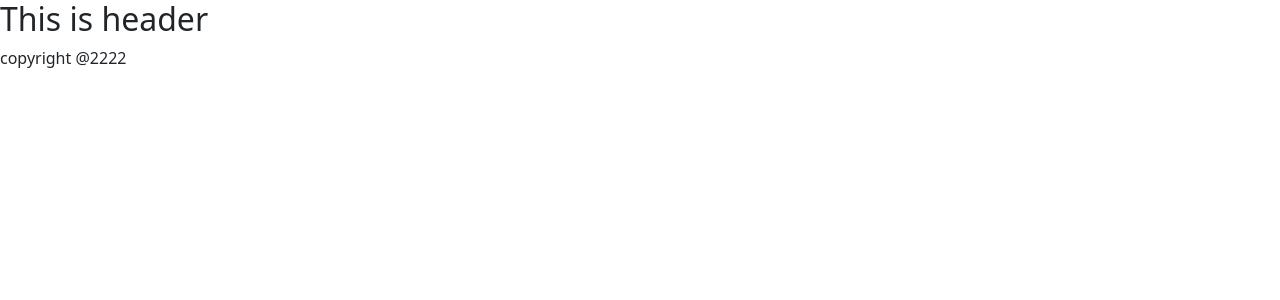
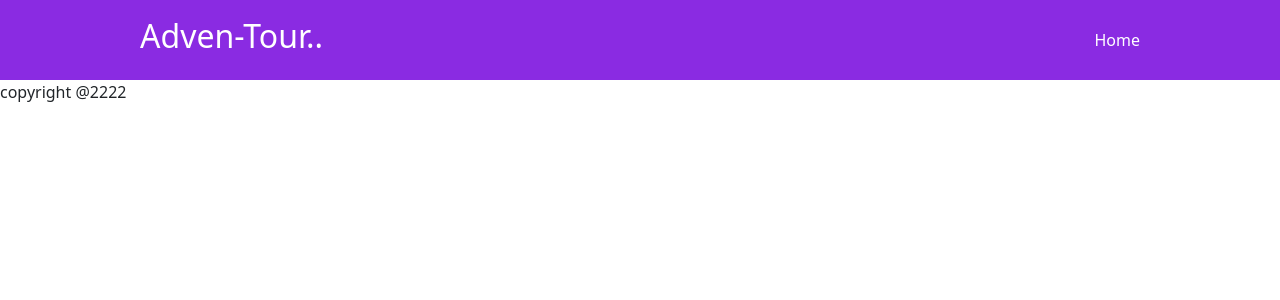
Before and after one commit to Shuvapandit/AdvenTour, a React (Create React App) app: page / in a window 1280 px wide. Shown: the top 300 px of the page. Built offline with nearby package versions, Linux system fonts and the light colour scheme.

Commit message:
header section added

```diff
--- a/src/Pages/Shared/Header/Header.css
+++ b/src/Pages/Shared/Header/Header.css
@@ -0,0 +1,19 @@
+.header{
+
+    height: 80px;
+    background-color: 	#8A2BE2;
+    display: flex;
+    align-items: center;
+    justify-content: space-between;
+    padding-left: 140px;
+    padding-right: 140px;
+
+}
+.header a {
+    color:#ffff;
+    text-decoration: none;
+    margin-left:36px ;
+}
+.header a:hover{
+    color: orange;
+}
--- a/src/Pages/Shared/Header/Header.js
+++ b/src/Pages/Shared/Header/Header.js
@@ -1,9 +1,22 @@
 import React from 'react';
+import { Link } from 'react-router-dom';
+import './Header.css'
 
 const Header = () => {
     return (
         <header>
-            <h2>This is header</h2>
+            <nav className='header'>
+            <p className='text-white font-weight-bold h2'>Adven-Tour..</p>
+            {/* 4.import link from routing for no loading  */}
+            <div>
+                <Link to="/home">Home</Link>
+
+
+
+
+
+            </div>
+        </nav>
         </header>
 
 
```
